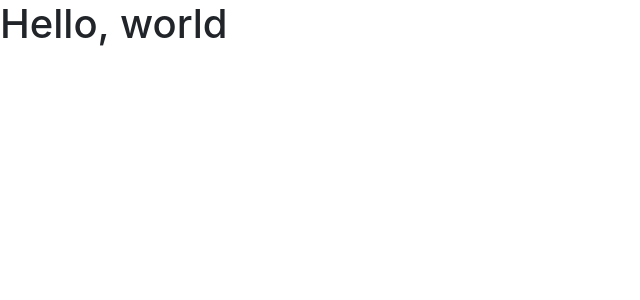
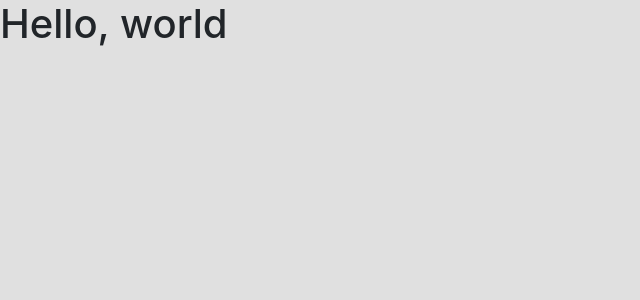
Before and after one commit to evenhand-ottawa/evenhand-frontend, a React (Vite) app: page / in a window 1280 px wide. Shown: the top 300 px of the page, without its empty margins (0-640 px from the left). Built offline with nearby package versions, Linux system fonts and the light colour scheme.

Commit message:
Add blank app.scss file

```diff
--- a/src/app.jsx
+++ b/src/app.jsx
@@ -1,6 +1,7 @@
 import 'jquery'
 import 'bootstrap'
 import 'bootstrap/dist/css/bootstrap.min.css'
+import './css/app.scss'
 
 import React from 'react'
 import ReactDOM from 'react-dom'
--- /dev/null
+++ b/src/css/app.scss
@@ -0,0 +1,7 @@
+// Evenhand
+// App CSS file
+//
+
+body {
+    background-color: #e0e0e0;
+}
```
Also changed, not shown: package.json (+5 -2 lines), 1 other file (tests, documents, lock files or other folders).
